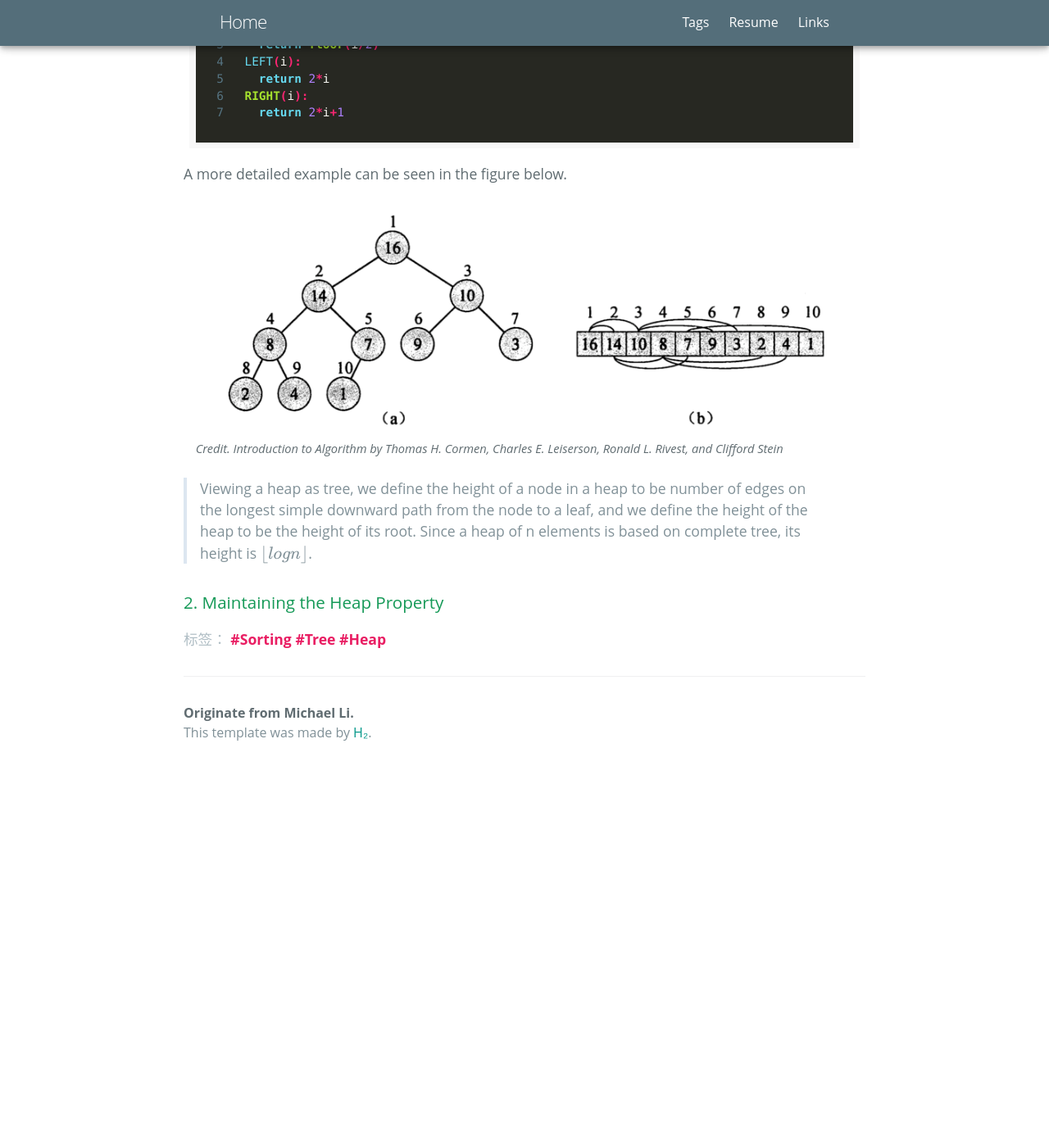
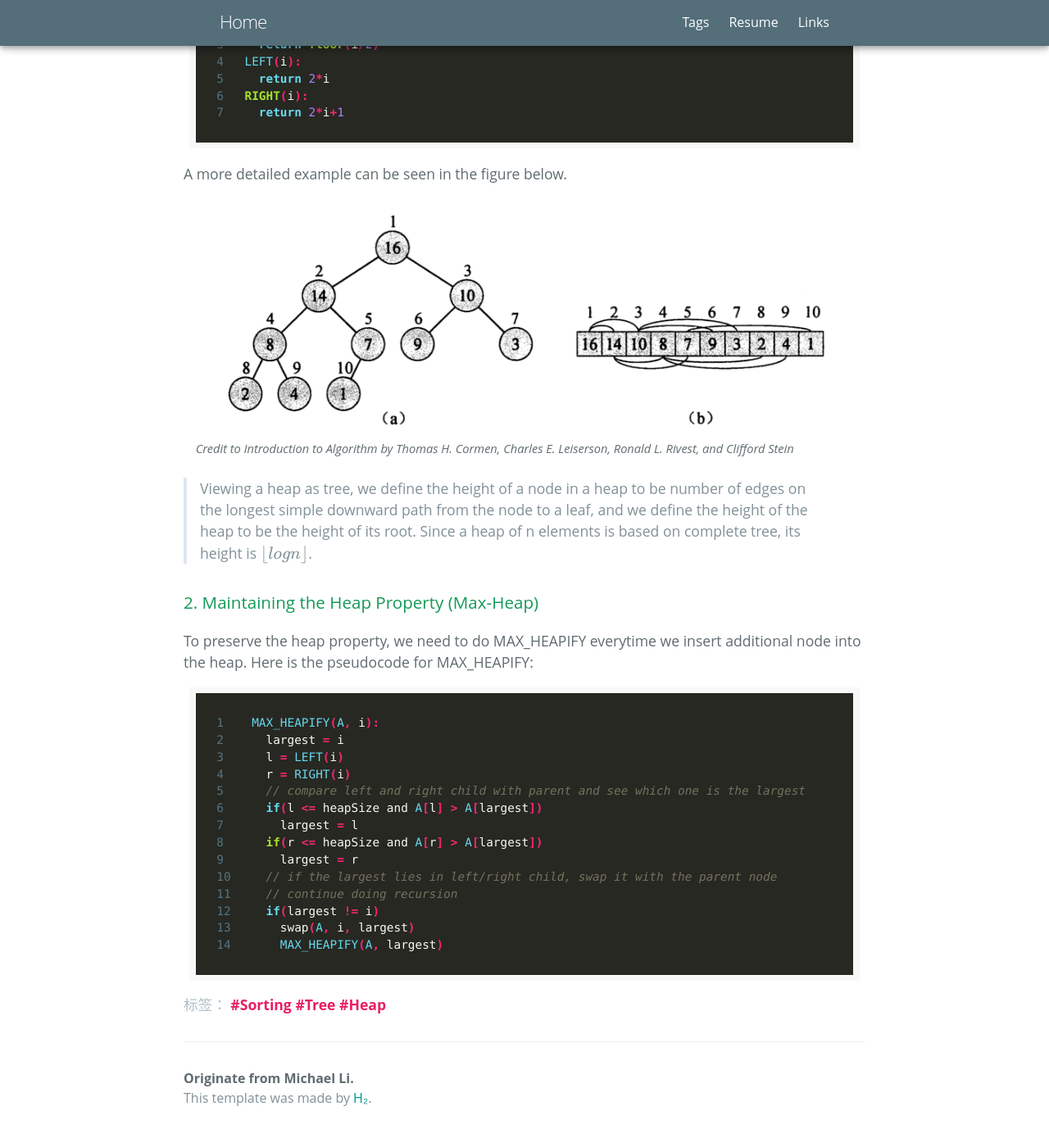
Before and after one commit to zl323/zl323.github.io, a Jekyll site: the page built from _posts/2020-05-16-Heap-Sort.md, in a window 1280 px wide and 1400 px high, scrolled down 1101 px. Shown: the top 1389 px of the window at 82% size. Built offline with Jekyll 4.4.1, drawn with Linux system fonts in a browser that asks for light colours; some web fonts are replaced; formulas are drawn with MathJax 3; before the commit the page ends 2055 px from its top, so only the background shows below that; some of the changed text lies outside the part shown.

Commit message:
edit heap sort

```diff
--- a/_posts/2020-05-16-Heap-Sort.md
+++ b/_posts/2020-05-16-Heap-Sort.md
@@ -10,7 +10,7 @@ Heap sort is very important content.
 
 [Table of Content](2020-05-16-Heap-Sort.md)
 - [1. Binary Heap - Data Structure](#1-binary-heap---data-structure)
-- [2. Maintaining the Heap Property](#2-maintaining-the-heap-property)
+- [2. Maintaining the Heap Property (Max-Heap)](#2-maintaining-the-heap-property-max-heap)
 
 ### 1. Binary Heap - Data Structure
 A binary heap is a specialized *binary tree-based* data structure which is essentially an ***almost complete tree*** that satisfies the binary heap property. There are two types of binary heaps, max-heaps and min-heaps.
@@ -34,9 +34,27 @@ RIGHT(i):
 A more detailed example can be seen in the figure below.
 <figure>
     <img src="https://zl323.github.io/assets/postImg/maxheap.png" alt="useful image" height="100%" width="100%">
-    <figcaption>Credit. Introduction to Algorithm by Thomas H. Cormen, Charles E. Leiserson, Ronald L. Rivest, and Clifford Stein</figcaption>
+    <figcaption>Credit to Introduction to Algorithm by Thomas H. Cormen, Charles E. Leiserson, Ronald L. Rivest, and Clifford Stein</figcaption>
 </figure>
 
 > Viewing a heap as tree, we define the height of a node in a heap to be number of edges on the longest simple downward path from the node to a leaf, and we define the height of the heap to be the height of its root. Since a heap of n elements is based on complete tree, its height is $\lfloor{logn}\rfloor$.
 
-### 2. Maintaining the Heap Property
+### 2. Maintaining the Heap Property (Max-Heap)
+To preserve the heap property, we need to do MAX_HEAPIFY everytime we insert additional node into the heap. Here is the pseudocode for MAX_HEAPIFY:
+
+{% highlight java linenos %}
+MAX_HEAPIFY(A, i):
+  largest = i
+  l = LEFT(i)
+  r = RIGHT(i)
+  // compare left and right child with parent and see which one is the largest
+  if(l <= heapSize and A[l] > A[largest])
+    largest = l
+  if(r <= heapSize and A[r] > A[largest])
+    largest = r
+  // if the largest lies in left/right child, swap it with the parent node
+  // continue doing recursion
+  if(largest != i)
+    swap(A, i, largest)
+    MAX_HEAPIFY(A, largest)
+{% endhighlight %}
```
